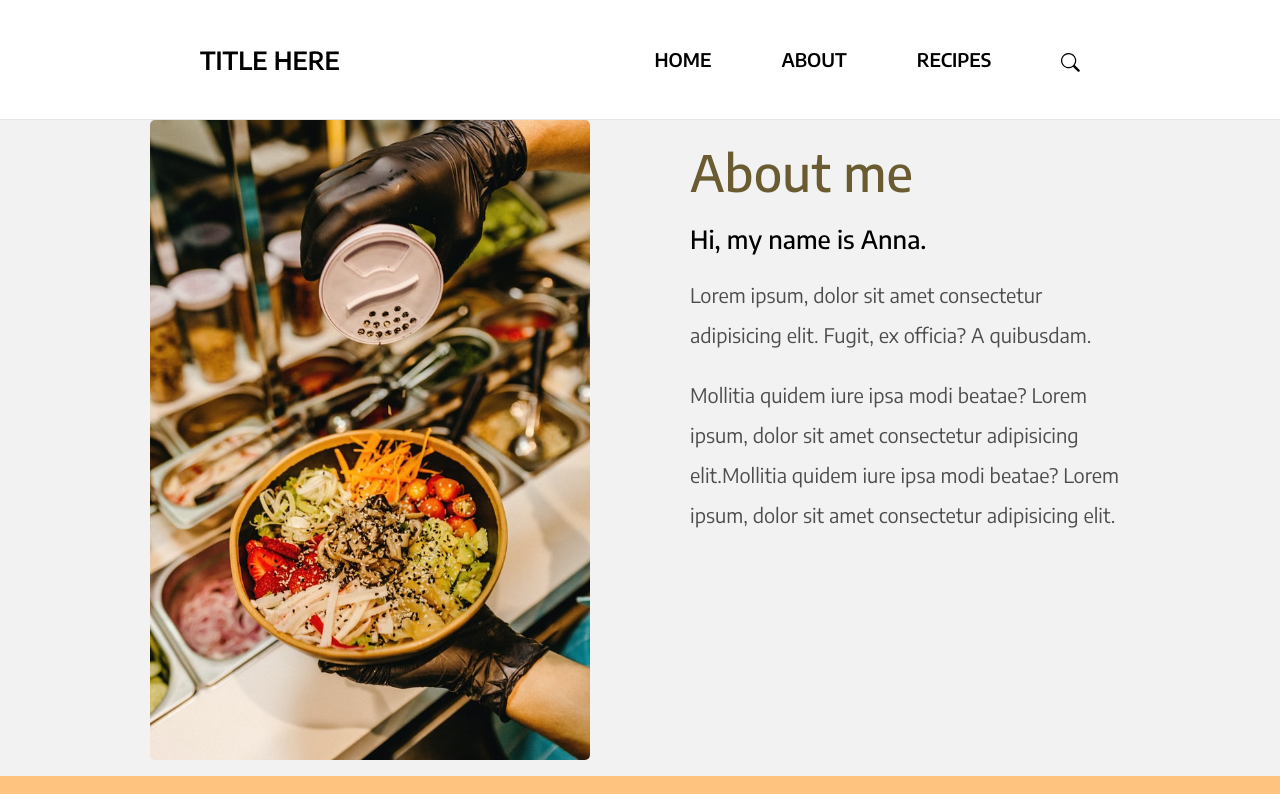
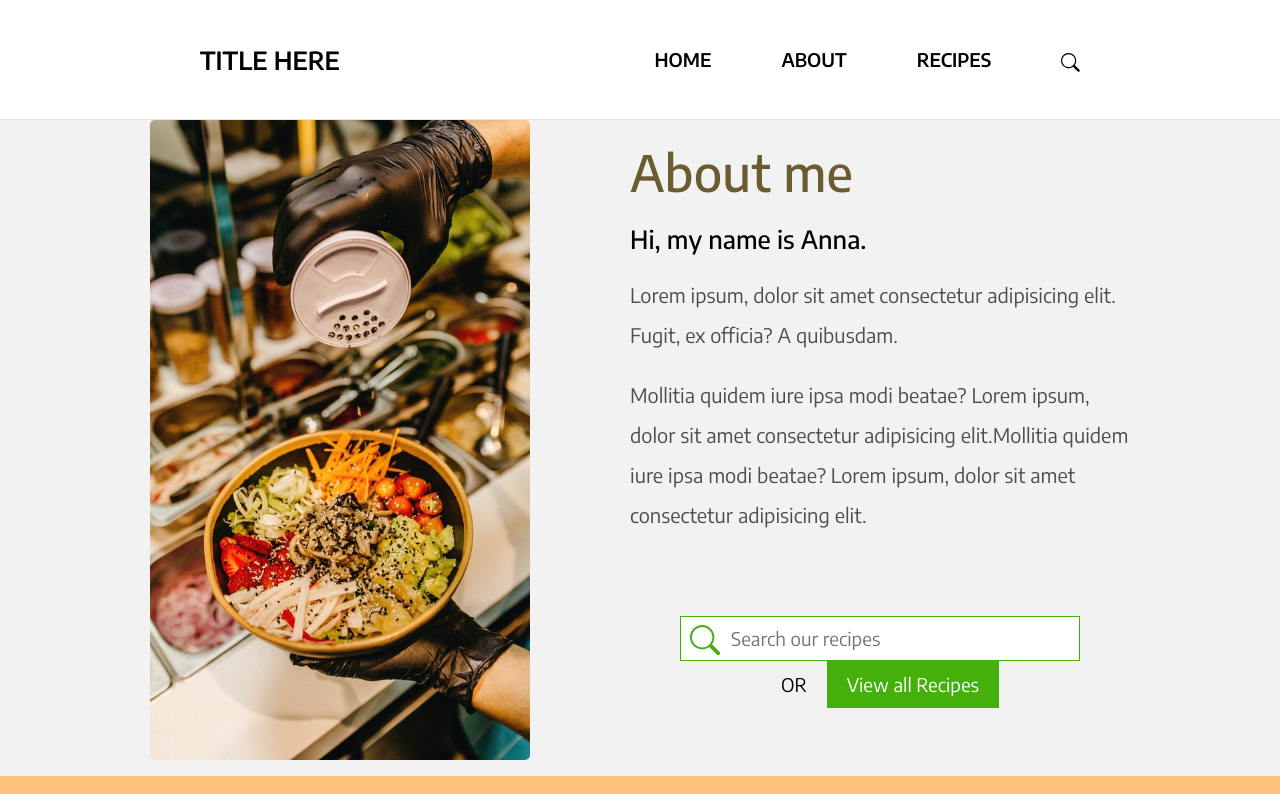
Before and after one commit to AnnaAn01/recipe-website, a React (Create React App) app: page /#/about in a window 1280 px wide. Shown: the top 794 px of the page. Built offline with nearby package versions, Linux system fonts and the light colour scheme.

Commit message:
adding search bar to about page

```diff
--- a/src/components/AboutPage/AboutPage.js
+++ b/src/components/AboutPage/AboutPage.js
@@ -1,5 +1,6 @@
 import React from "react";
 import "./AboutPage.css";
+import SearchBar from "../SearchBar/SearchBar";
 
 // import aboutImg from "./about-img-1.jpg";
 import aboutImg from "../../images-src/about-img-1.jpg";
@@ -30,6 +31,7 @@ const AboutPage = () => {
                 elit.
               </p>
             </p>
+            <SearchBar />
           </div>
         </div>
       </section>
```
